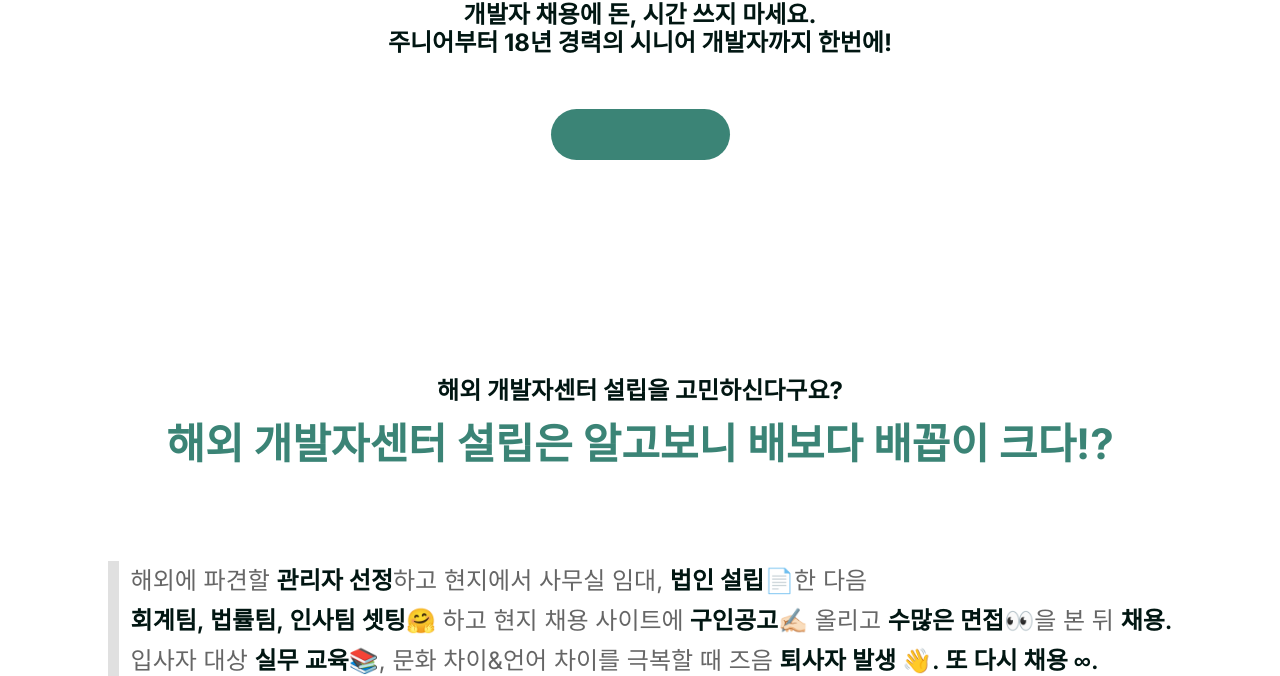
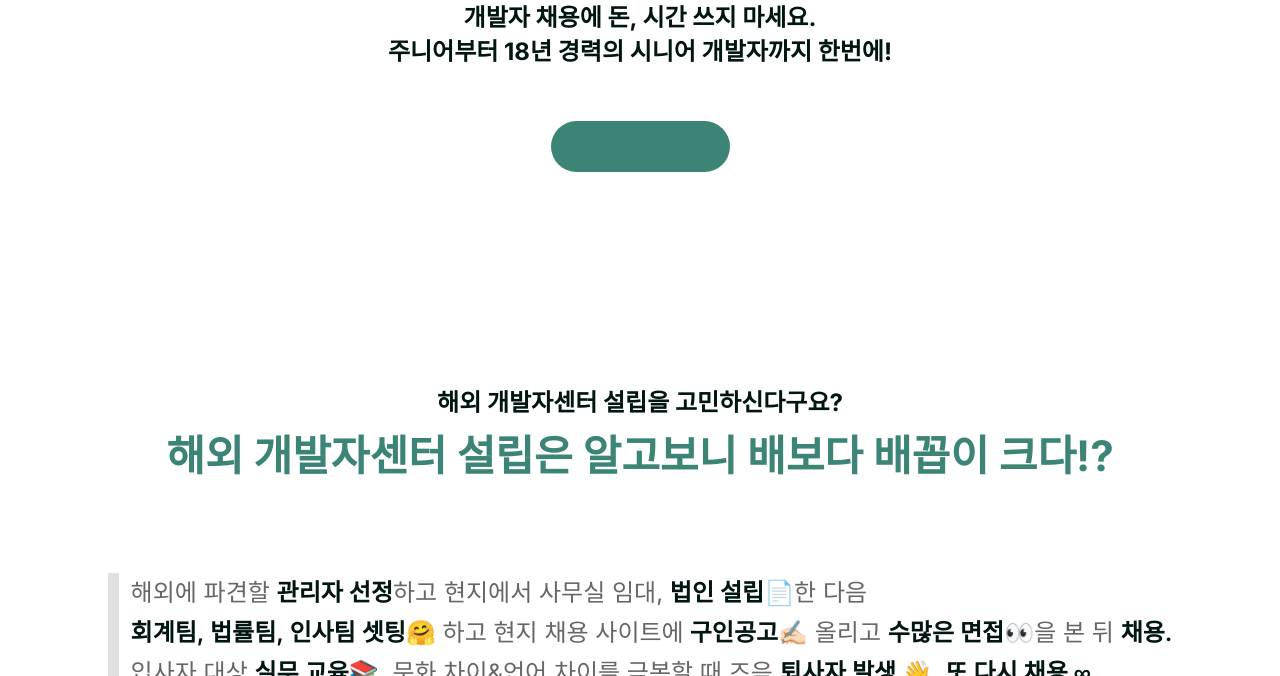
Before and after one commit to EricMetacoders/Metacoders_website, a plain HTML site: page public/sale.html in a window 1280 px wide. Shown: the part 424-1100 px from the top of the page. Drawn offline with nearby package versions, Linux system fonts and the light colour scheme; files whose address does not match are found by name.

Commit message:
update section 2

```diff
--- a/public/css/sale.css
+++ b/public/css/sale.css
@@ -147,7 +147,7 @@ p {
   font-style: normal;
   font-weight: 700;
   font-size: 24px;
-  line-height: 18px;
+  /* line-height: 18px; */
   text-align: center;
 }
 .section1 .buttonsection1 {
```
